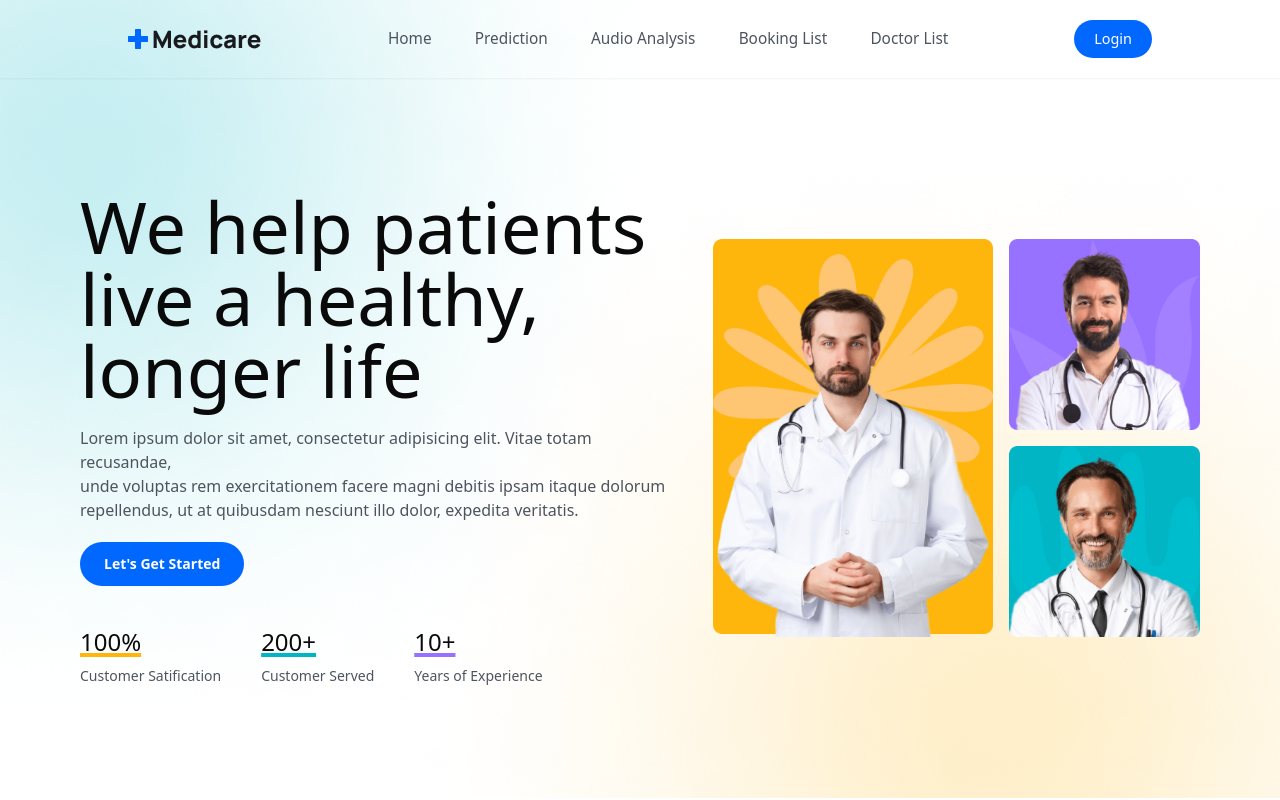
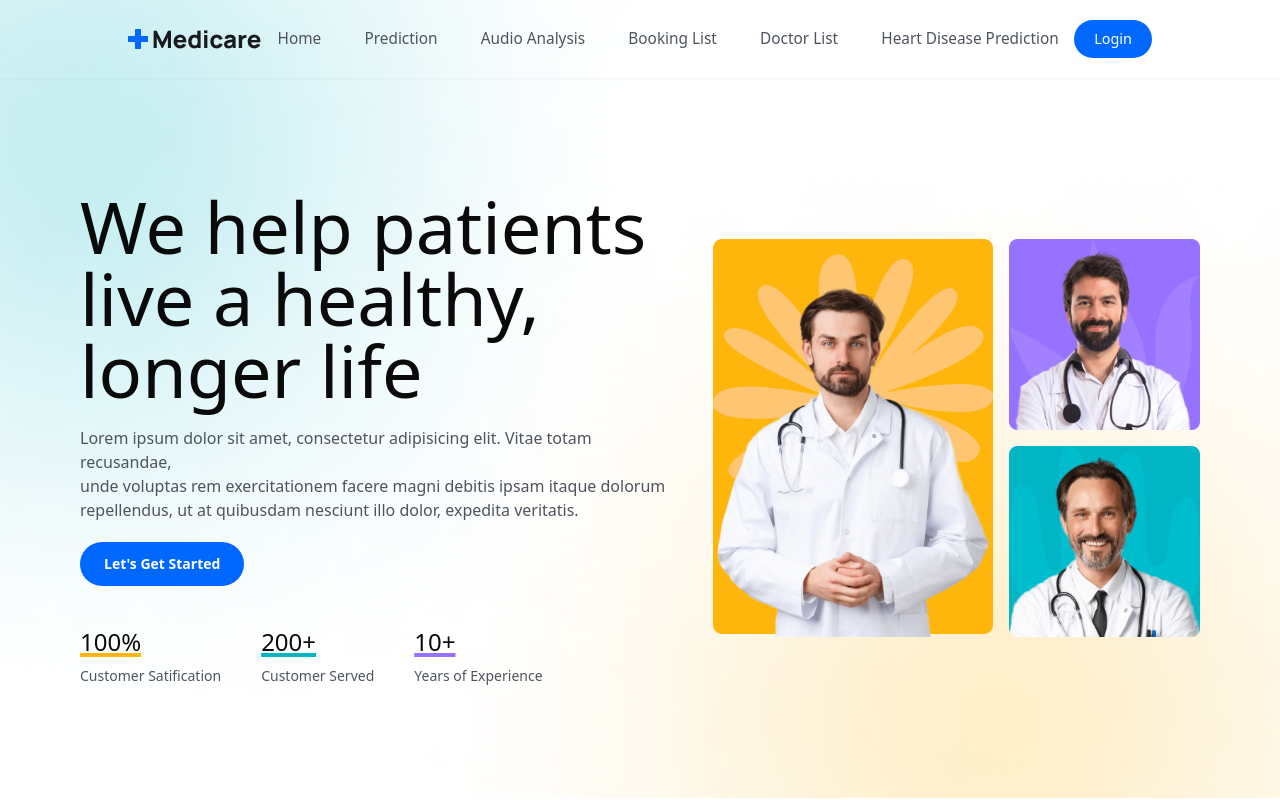
Before and after one commit to Utkarshrajmishra/Medcare, a React (Vite) app: page / in a window 1280 px wide. Built offline with nearby package versions, Linux system fonts and the light colour scheme; no server answers.

Commit message:
Add: Route

```diff
--- a/src/components/NavBar.jsx
+++ b/src/components/NavBar.jsx
@@ -32,6 +32,11 @@ const NavLinks = [
     id: 5,
     links: "Doctor List",
     path: "/doctors/list",
+  },
+  {
+    id: 6,
+    links: "Heart Disease Prediction",
+    path: "/heart-disease",
   },
 ];
 
```
